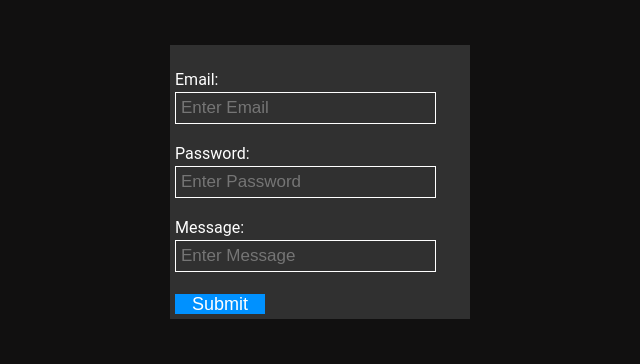
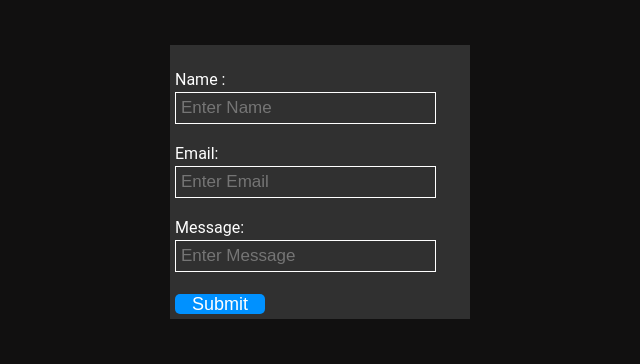
Before and after one commit to Karan2109/karan-portfolio-website, a plain HTML site: page index.html in a window 1280 px wide. Shown: the part 2253-2617 px from the top of the page, 320-960 px from the left. Drawn offline with Linux system fonts and the light colour scheme.

```diff
--- a/index.html
+++ b/index.html
@@ -30,6 +30,7 @@
                 <h1>Karan <span>Singh</span></h1>
                 <p>Frontend Web Developer</p>
                 <button id="cvBtn">Download CV</button>
+
             </div>
             <img src="./image/man.png" alt="">
         </div>
@@ -111,15 +112,18 @@
                     <h1>Connect <span>With Me</span></h1>
                 </div>
                 <div class="contact">
+                    <p>Name :</p>
+                    <input type="text" placeholder="Enter Name" id="name">
                     <p>Email: </p>
                     <input type="text" placeholder="Enter Email" id="email">
-                    <p>Password: </p>
-                    <input type="password" placeholder="Enter Password" id="pass">
+                    <!-- <p>Password: </p>
+                    <input type="password" placeholder="Enter Password" id="pass"> -->
                     <p>Message: </p>
                     <input type="text" placeholder="Enter Message" id="msg">
                     <button id="submit">Submit</button>
                 </div>
             </div>
+
 
             <div class="social-media">
                 <!-- Github Icon -->
--- a/script.js
+++ b/script.js
@@ -14,7 +14,7 @@ submit.addEventListener('click', function() {
     if(email.value == '' && pass.value == '') {
         alert("Please fill in all fields");
     } else {
-        alert("Logged in successfully");
+        alert("Successfully submitted");
     }
 });
 
--- a/style.css
+++ b/style.css
@@ -229,6 +229,7 @@ button:hover {
     font-size: 18px;
     border: none;
     margin-top: 22px;
+    border-radius: 5px;
 }
 
 .social-media {
```
Also changed, not shown: 1 other file.
